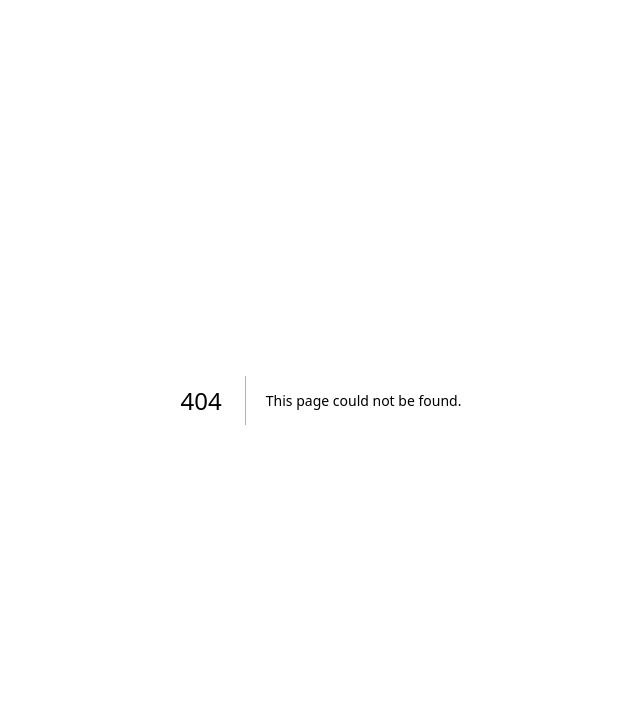
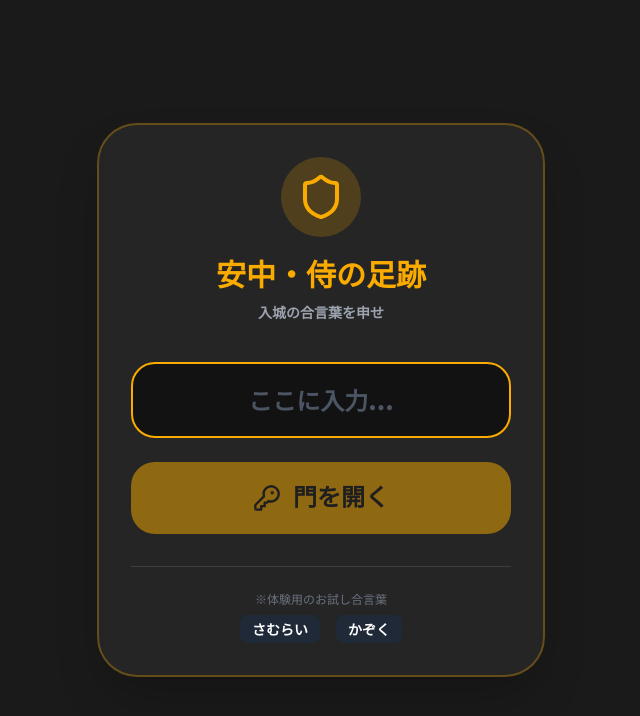
Before and after one commit to WaRara-men/countryside-project1, a Next.js app: page /login in a window 1280 px wide. Before the commit this address had no page. Shown: the top 716 px of the page, without its empty margins (319-959 px from the left). Built offline with nearby package versions, Linux system fonts and the light colour scheme; a web font is replaced by a local one.

Commit message:
Feature: Implement Aicotoba simple login system for elderly

```diff
--- a/src/app/family/page.tsx
+++ b/src/app/family/page.tsx
@@ -1,6 +1,7 @@
 "use client";
 
 import { useEffect, useState, useMemo } from "react";
+import { useRouter } from "next/navigation";
 import { MapPin, Calendar, Clock, TrendingUp, ChevronDown, ChevronUp } from "lucide-react";
 import MapView from "@/components/MapView";
 import { motion, AnimatePresence } from "framer-motion";
@@ -24,6 +25,7 @@ interface ChartData {
 }
 
 export default function FamilyDashboard() {
+  const router = useRouter();
   const [activities, setActivities] = useState<ActivityData[]>([]);
   const [chartActivities, setChartActivities] = useState<ChartData[]>([]);
   const [alerts, setAlerts] = useState<WildlifeAlert[]>([]);
@@ -103,6 +105,16 @@ export default function FamilyDashboard() {
   };
 
   useEffect(() => {
+    // 認証チェック
+    const role = localStorage.getItem("samurai_role");
+    if (!role) {
+      router.push("/login");
+      return;
+    } else if (role === "elderly") {
+      router.push("/");
+      return;
+    }
+
     fetchActivities();
     const channel = supabase
       .channel("family-realtime")
--- /dev/null
+++ b/src/app/login/page.tsx
@@ -0,0 +1,90 @@
+"use client";
+
+import { useState } from "react";
+import { useRouter } from "next/navigation";
+import { KeyRound, Shield } from "lucide-react";
+import { motion } from "framer-motion";
+
+export default function LoginPage() {
+  const [aicotoba, setAicotoba] = useState("");
+  const [error, setError] = useState("");
+  const router = useRouter();
+
+  const handleLogin = (e: React.FormEvent) => {
+    e.preventDefault();
+    const word = aicotoba.trim().toLowerCase();
+
+    if (word === "さむらい" || word === "侍" || word === "samurai") {
+      localStorage.setItem("samurai_role", "elderly");
+      localStorage.setItem("samurai_username", "安中侍");
+      router.push("/");
+    } else if (word === "かぞく" || word === "家族" || word === "family") {
+      localStorage.setItem("samurai_role", "family");
+      router.push("/family");
+    } else {
+      setError("合言葉が違い申す。もう一度お試しあれ。");
+    }
+  };
+
+  return (
+    <main className="min-h-screen bg-samurai-black text-samurai-white flex flex-col items-center justify-center p-6 font-sans">
+      <motion.div
+        initial={{ opacity: 0, scale: 0.9 }}
+        animate={{ opacity: 1, scale: 1 }}
+        className="w-full max-w-md bg-white/5 p-8 rounded-[40px] border-2 border-samurai-gold/30 shadow-2xl backdrop-blur-sm"
+      >
+        <div className="text-center mb-10">
+          <div className="inline-block p-4 bg-samurai-gold/20 rounded-full mb-4">
+            <Shield size={48} className="text-samurai-gold" />
+          </div>
+          <h1 className="text-3xl font-black text-samurai-gold font-samurai mb-2">安中・侍の足跡</h1>
+          <p className="text-sm font-bold text-gray-400">入城の合言葉を申せ</p>
+        </div>
+
+        <form onSubmit={handleLogin} className="space-y-6">
+          <div>
+            <input
+              type="text"
+              value={aicotoba}
+              onChange={(e) => {
+                setAicotoba(e.target.value);
+                setError("");
+              }}
+              placeholder="ここに入力..."
+              className="w-full bg-black/50 border-2 border-gray-600 rounded-3xl px-6 py-5 text-2xl font-black text-center text-white placeholder:text-gray-600 focus:outline-none focus:border-samurai-gold transition-colors"
+              autoComplete="off"
+              autoFocus
+            />
+          </div>
+
+          {error && (
+            <motion.p
+              initial={{ opacity: 0 }}
+              animate={{ opacity: 1 }}
+              className="text-samurai-red font-bold text-sm text-center bg-samurai-red/10 py-2 rounded-xl"
+            >
+              {error}
+            </motion.p>
+          )}
+
+          <button
+            type="submit"
+            disabled={!aicotoba}
+            className="w-full bg-samurai-gold text-samurai-black py-5 rounded-3xl font-black text-2xl shadow-[0_0_20px_rgba(249,171,0,0.3)] disabled:opacity-50 disabled:shadow-none active:scale-95 transition-all font-samurai flex items-center justify-center gap-3"
+          >
+            <KeyRound size={28} />
+            門を開く
+          </button>
+        </form>
+
+        <div className="mt-8 pt-6 border-t border-white/10 text-center">
+          <p className="text-xs text-gray-500 mb-2">※体験用のお試し合言葉</p>
+          <div className="flex justify-center gap-4 text-sm font-bold">
+            <span className="bg-gray-800 px-3 py-1 rounded-lg">さむらい</span>
+            <span className="bg-gray-800 px-3 py-1 rounded-lg">かぞく</span>
+          </div>
+        </div>
+      </motion.div>
+    </main>
+  );
+}
--- a/src/app/page.tsx
+++ b/src/app/page.tsx
@@ -1,6 +1,7 @@
 "use client";
 
 import { useState, useEffect, useMemo } from "react";
+import { useRouter } from "next/navigation";
 import { ShieldAlert, Footprints, Home, Mic, Award, WifiOff, Wifi, AlertTriangle } from "lucide-react";
 import { motion, AnimatePresence } from "framer-motion";
 import { useTracking } from "@/hooks/useTracking";
@@ -13,6 +14,7 @@ import { calculateTotalPathDistance, calculateNakasendoProgress, calculateDistan
 import { getLatestWildlifeAlerts, WildlifeAlert } from "@/lib/wildlife";
 
 export default function ElderlyPage() {
+  const router = useRouter();
   const [status, setStatus] = useState<"resting" | "walking" | "recording" | "praised">("resting");
   const [isStarting, setIsStarting] = useState(false);
   const [currentActivityId, setCurrentActivityId] = useState<string | null>(null);
@@ -42,6 +44,16 @@ export default function ElderlyPage() {
   }, [path, alerts]);
 
   useEffect(() => {
+    // 認証チェック
+    const role = localStorage.getItem("samurai_role");
+    if (!role) {
+      router.push("/login");
+      return;
+    } else if (role === "family") {
+      router.push("/family");
+      return;
+    }
+
     const savedStatus = localStorage.getItem("samurai_status");
     const savedId = localStorage.getItem("samurai_activity_id");
 
```
